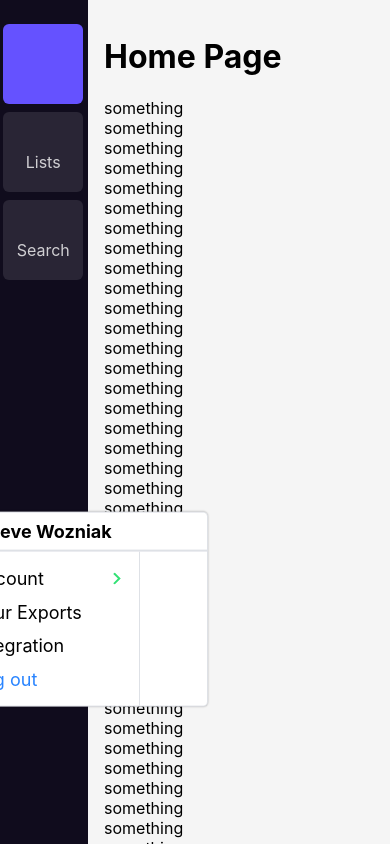
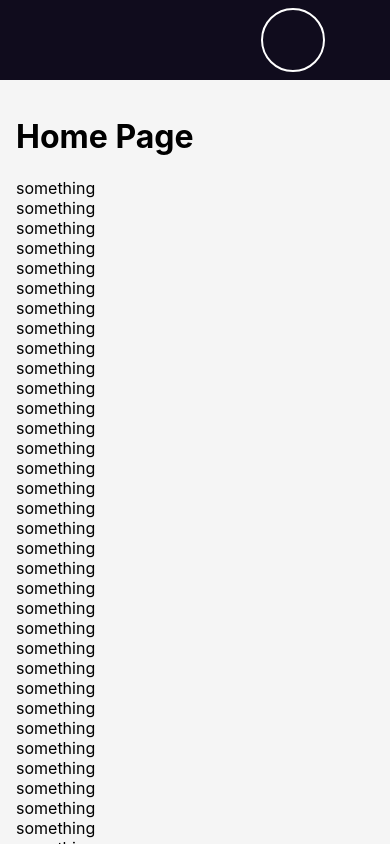
Before and after one commit to bcurioous/contactout-react-challenge, a Next.js app: page / in a window 390 px wide. Shown: the top 844 px of the page. Built offline with nearby package versions, Linux system fonts and the light colour scheme.

Commit message:
mobile repsonsiveness added

```diff
--- a/components/Layout/Menu.tsx
+++ b/components/Layout/Menu.tsx
@@ -5,8 +5,6 @@ type Props = {
   children?: React.ReactElement;
   items: Array<IMenu>;
   visible?: boolean;
-  onMenuAdded?: Function;
-  onMenuRemoved?: Function;
 };
 
 interface ISubMenu {
@@ -32,13 +30,7 @@ export interface IMenu {
   operation: ISubMenu | IDialog | IRedirection | IFunction;
 }
 
-const Menus = ({
-  items,
-  children,
-  visible,
-  onMenuAdded,
-  onMenuRemoved,
-}: Props) => {
+const Menus = ({ items, children, visible }: Props) => {
   const [subMenus, setSubMenus] = React.useState<{
     menus: Array<IMenu>;
     selected: string;
@@ -50,16 +42,13 @@ const Menus = ({
     }
   }, [visible]);
 
-  const onMenuClick = React.useCallback(
-    (menu: IMenu) => {
+  const onMenuClick = React.useCallback((menu: IMenu) => {
     console.log("onMenuClick :>> ", menu);
     switch (menu.operation.type) {
       case "submenus":
         setSubMenus({ menus: menu.operation.menus, selected: menu.id });
-          onMenuAdded && onMenuAdded();
         break;
       case "redirection":
-          console.log("submenu on redirectoin :>> ", subMenus);
         setSubMenus(undefined);
         break;
       case "dialog":
@@ -69,9 +58,7 @@ const Menus = ({
       default:
         break;
     }
-    },
-    [onMenuAdded, onMenuRemoved]
-  );
+  }, []);
 
   // console.log("submenus :>> ", subMenus);
   return (
@@ -106,11 +93,7 @@ const Menus = ({
         </ul>
       </div>
       {subMenus?.menus && subMenus?.menus.length && (
-        <Menus
-          items={subMenus.menus}
-          onMenuAdded={onMenuAdded}
-          onMenuRemoved={onMenuRemoved}
-        />
+        <Menus items={subMenus.menus} />
       )}
     </>
   );
--- /dev/null
+++ b/components/Layout/UserAvatarMenu.tsx
@@ -0,0 +1,88 @@
+import React from "react";
+import Image from "next/image";
+
+import Menus from "./Menu";
+
+import styles from "./layout.module.css";
+import USER_AVATAR_MENUS from "./userAvatarMenus";
+
+type Props = {
+  visible: boolean;
+  onAvatarPopoverToggle: React.MouseEventHandler<HTMLDivElement>;
+};
+
+const userProfile = {
+  name: "Steve Wozniak",
+  avatar: "/images/Steve_Wozniak.jpeg",
+};
+
+const UserAvatarMenu = ({ visible, onAvatarPopoverToggle }: Props) => {
+  const popOverMenuContainerRef = React.useRef<HTMLDivElement>(null);
+
+  return (
+    <>
+      <div className={styles.avatarWrapper}>
+        <div
+          className={styles.avatar}
+          role="button"
+          onClick={onAvatarPopoverToggle}
+        >
+          <button type="button">
+            <Image
+              id="avatar-menu"
+              layout="raw"
+              width={64}
+              height={64}
+              className={styles.avatarImage}
+              alt={userProfile.name}
+              src={userProfile.avatar}
+            />
+          </button>
+        </div>
+      </div>
+      <div
+        id="avatar-popover"
+        ref={popOverMenuContainerRef}
+        className={`${visible ? styles.avatarPopoverShow + " " : ""}${
+          styles.avatarPopover
+        }`}
+      >
+        <div className={styles.leftBottom} />
+        <div className={styles.card}>
+          <div className={styles.cardHeader}>
+            <div className={styles.cardUserInfo}>
+              <Image
+                layout="raw"
+                width={36}
+                height={36}
+                className={styles.avatarImage}
+                alt={userProfile.name}
+                src={userProfile.avatar}
+              />
+              <strong className={styles.cardUserName}>
+                {userProfile.name}
+              </strong>
+            </div>
+          </div>
+          <div className={styles.cardContent}>
+            <div style={{ display: "flex" }}>
+              <Menus items={USER_AVATAR_MENUS} visible={visible}>
+                <li>
+                  <button
+                    className={styles.logout}
+                    type="button"
+                    onClick={() => alert("logout clicked")}
+                  >
+                    Log out
+                  </button>
+                </li>
+              </Menus>
+            </div>
+          </div>
+        </div>
+      </div>
+    </>
+  );
+};
+
+export default UserAvatarMenu;
--- a/components/Layout/index.tsx
+++ b/components/Layout/index.tsx
@@ -4,69 +4,67 @@ import Link from "next/link";
 import Image from "next/image";
 import { useRouter } from "next/router";
 
-import Menus from "./Menu";
-
-import USER_AVATAR_MENUS from "./userAvatarMenus";
-
 import styles from "./layout.module.css";
+import UserAvatarMenu from "./UserAvatarMenu";
 
 type Props = {
   children?: React.ReactElement;
 };
 
-const userProfile = {
-    name: "Steve Wozniak",
-    avatar: "/images/Steve_Wozniak.jpeg",
-  };
-
-
 function Layout({ children }: Props) {
   const router = useRouter();
 
-  console.log("router :>> ", router);
-
   const popOverMenuContainerRef = React.useRef<HTMLDivElement>(null);
 
-  const [avatarPopoverVisible, setAvatarPopoverVisible] = React.useState(true);
+  const [avatarPopoverVisible, setAvatarPopoverVisible] = React.useState(false);
 
   const onAvatarPopoverToggle = React.useCallback(() => {
     setAvatarPopoverVisible((avatarPopoverVisible) => !avatarPopoverVisible);
   }, []);
 
-  const onAwayClick = React.useCallback(
-    // (e: React.MouseEvent<HTMLElement>) => {
-    (e: any) => {
-      console.log("e :>> ", e);
+  const onAwayClick = React.useCallback((e: any) => {
     if (
       e?.target?.offsetParent?.id !== "avatar-popover" &&
       e?.target?.id !== "avatar-menu"
     ) {
       setAvatarPopoverVisible(false);
     }
-    },
-    []
-  );
-
-  const onMenuAdded = () => {
-    const popOverContainerDOM = popOverMenuContainerRef.current;
-    if (popOverContainerDOM) {
-      const oldLeft = getComputedStyle(popOverContainerDOM).left;
-      popOverContainerDOM.style.left = `${parseInt(oldLeft) + 56}px`;
-    }
-    console.log("onMenuAdded :>> ");
-  };
-
-  const onMenuRemoved = () => {
-    console.log("onMenuRemoved :>> ");
-    const popOverContainerDOM = popOverMenuContainerRef.current;
-    if (popOverContainerDOM) {
-      //   popOverContainerDOM.style.left = "218px";
-    }
-  };
-
+  }, []);
 
   return (
     <div className={styles.container} onClick={onAwayClick}>
+      <nav className={styles.topNavSmallScreen}>
+        <div>
+          <Link href="/">
+            <a>
+              <Image
+                layout="raw"
+                width={48}
+                height={48}
+                className={styles.nav}
+                alt="Home"
+                src="/images/contactout.webp"
+              />
+            </a>
+          </Link>
+        </div>
+        <div className={styles.topNavLeft}>
+          <UserAvatarMenu
+            visible={avatarPopoverVisible}
+            onAvatarPopoverToggle={onAvatarPopoverToggle}
+          />
+          <div>
+            <Image
+              layout="raw"
+              width={30}
+              height={30}
+              className={styles.nav}
+              alt="Home"
+              src="/images/bar.svg"
+            />
+          </div>
+        </div>
+      </nav>
       <aside className={styles.sidebar}>
         <div className={styles.sidebarTop}>
           <ul className={styles.sidebarNav}>
@@ -129,68 +127,10 @@ function Layout({ children }: Props) {
           </ul>
         </div>
         <div className={styles.sidebarBottom}>
-          <div className={styles.avatarWrapper}>
-            <div className={styles.avatar} onClick={onAvatarPopoverToggle}>
-              <button type="button">
-                <Image
-                  id="avatar-menu"
-                  layout="raw"
-                  width={64}
-                  height={64}
-                  className={styles.avatarImage}
-                  alt={userProfile.name}
-                  src={userProfile.avatar}
+          <UserAvatarMenu
+            visible={avatarPopoverVisible}
+            onAvatarPopoverToggle={onAvatarPopoverToggle}
           />
-              </button>
-            </div>
-          </div>
-        </div>
-
-        <div
-          id="avatar-popover"
-          ref={popOverMenuContainerRef}
-          className={`${
-            avatarPopoverVisible ? styles.avatarPopoverShow + " " : ""
-          }${styles.avatarPopover}`}
-        >
-          <div className={styles.leftBottom} />
-          <div className={styles.card}>
-            <div className={styles.cardHeader}>
-              <div className={styles.cardUserInfo}>
-                <Image
-                  layout="raw"
-                  width={36}
-                  height={36}
-                  className={styles.avatarImage}
-                  alt={userProfile.name}
-                  src={userProfile.avatar}
-                />
-                <strong className={styles.cardUserName}>
-                  {userProfile.name}
-                </strong>
-              </div>
-            </div>
-            <div className={styles.cardContent}>
-              <div style={{ display: "flex" }}>
-                <Menus
-                  items={USER_AVATAR_MENUS}
-                  visible={avatarPopoverVisible}
-                  onMenuAdded={onMenuAdded}
-                  onMenuRemoved={onMenuRemoved}
-                >
-                  <li>
-                    <button
-                      className={styles.logout}
-                      type="button"
-                      onClick={() => alert("logout clicked")}
-                    >
-                      Log out
-                    </button>
-                  </li>
-                </Menus>
-              </div>
-            </div>
-          </div>
         </div>
       </aside>
 
--- a/components/Layout/layout.module.css
+++ b/components/Layout/layout.module.css
@@ -1,12 +1,51 @@
 .container {
   display: flex;
-  height: 100vh;
+  height: 100%;
+}
+
+@media only screen and (max-width: 400px) {
+  .container {
+    display: flex;
+    flex-direction: column;
+    align-content: space-between;
+    align-items: center;
+    justify-content: space-between;
+  }
 }
 
 .sidebar {
   width: 88px;
-  background-color: #100c1d;
-  position: relative;
+  background-color: var(--main-nav-color);
+  position: fixed;
+  height: 100%;
+}
+
+.topNavSmallScreen {
+  display: none;
+}
+
+@media only screen and (max-width: 400px) {
+  .sidebar {
+    display: none;
+  }
+  .topNavSmallScreen {
+    display: flex;
+    justify-content: space-between;
+    align-content: center;
+    align-items: center;
+    width: 100%;
+    height: 80px;
+    background-color: var(--main-nav-color);
+    padding: 0 1em;
+    position: sticky;
+    top: 0;
+  }
+  .topNavLeft {
+    display: flex;
+    align-items: center;
+    justify-content: space-around;
+    width: 130px;
+  }
 }
 
 .sidebarTop {
@@ -21,7 +60,7 @@
   padding: 0;
 }
 
-.sidebarNav > li.sidebarNavSelected{
+.sidebarNav > li.sidebarNavSelected {
   background: #6552ff;
 }
 
@@ -44,7 +83,7 @@
 }
 
 .sidebarNav > li > a > svg {
-  fill: #929098ff;
+  fill: #929098;
 }
 
 .sidebarBottom {
@@ -98,16 +137,25 @@ div.avatarPopoverShow {
 .avatarPopover {
   composes: popOver;
   visibility: hidden;
-  /* height: 239px;
-  width: 250px; */
-  position: absolute;
+  /* height: 239px; */
+  width: 368px;
+  position: fixed;
   bottom: 40px;
-  left: 21vw;
+  left: 275px;
 
   transform: translate(-50%, -50%);
   background: white;
   box-shadow: 0px 0px 2px 0px rgb(0 0 0 / 30%);
   border: 1px solid #dee1e6;
+}
+
+@media only screen and (max-width: 400px) {
+  .avatarPopover {
+    top: 195px;
+    left: 50%;
+    width: 95%;
+    bottom: unset;
+  }
 }
 
 .leftBottom {
@@ -119,6 +167,16 @@ div.avatarPopoverShow {
   left: 0;
   transform: translate(-75%, -90%) rotate(90deg);
   overflow: hidden;
+}
+
+@media only screen and (max-width: 400px) {
+  .leftBottom {
+    top: 0;
+    right: 9%;
+    bottom: unset;
+    left: unset;
+    transform: translate(-75%, -100%) rotate(180deg);
+  }
 }
 
 .leftBottom::after {
@@ -182,7 +240,7 @@ li.avatarMenuItemSelected > button {
   fill: var(--primary-color);
 }
 
-button[type="button"].logout{
+button[type="button"].logout {
   color: #2984ff;
   font-size: large;
 }
@@ -190,13 +248,15 @@ button[type="button"].logout{
 .main {
   flex-grow: 1;
   overflow: auto;
-  background: #F5F5F5;
+  background: #f5f5f5;
   padding: 1em;
+  width: 100%;
+  margin-left: 88px;
 }
 
-@media (max-width: 600px) {
-  .grid {
+@media only screen and (max-width: 400px) {
+  .main {
     width: 100%;
-    flex-direction: column;
+    margin: 0;
   }
 }
--- a/styles/globals.css
+++ b/styles/globals.css
@@ -1,6 +1,7 @@
 :root {
   --primary-color: #33e175ff;
   --border-color: #dee1e6;
+  --main-nav-color: #100c1d;
 }
 
 html,
@@ -9,6 +10,8 @@ body {
   margin: 0;
   font-family: -apple-system, BlinkMacSystemFont, Segoe UI, Roboto, Oxygen,
     Ubuntu, Cantarell, Fira Sans, Droid Sans, Helvetica Neue, sans-serif;
+
+  max-height: 100%;
 }
 
 a {
```
Also changed, not shown: public/images/bar.svg (added). Lines whose indentation alone changed are shown as unchanged.
